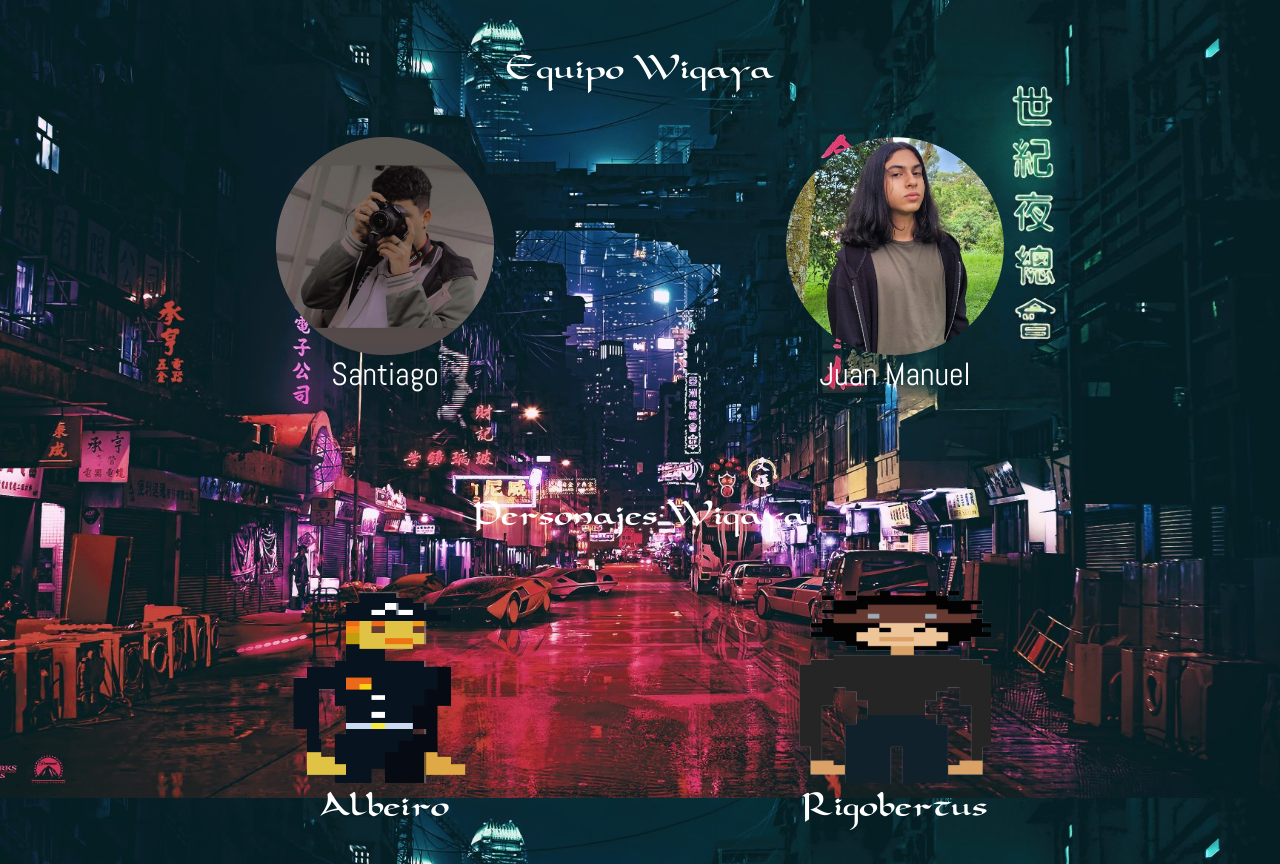
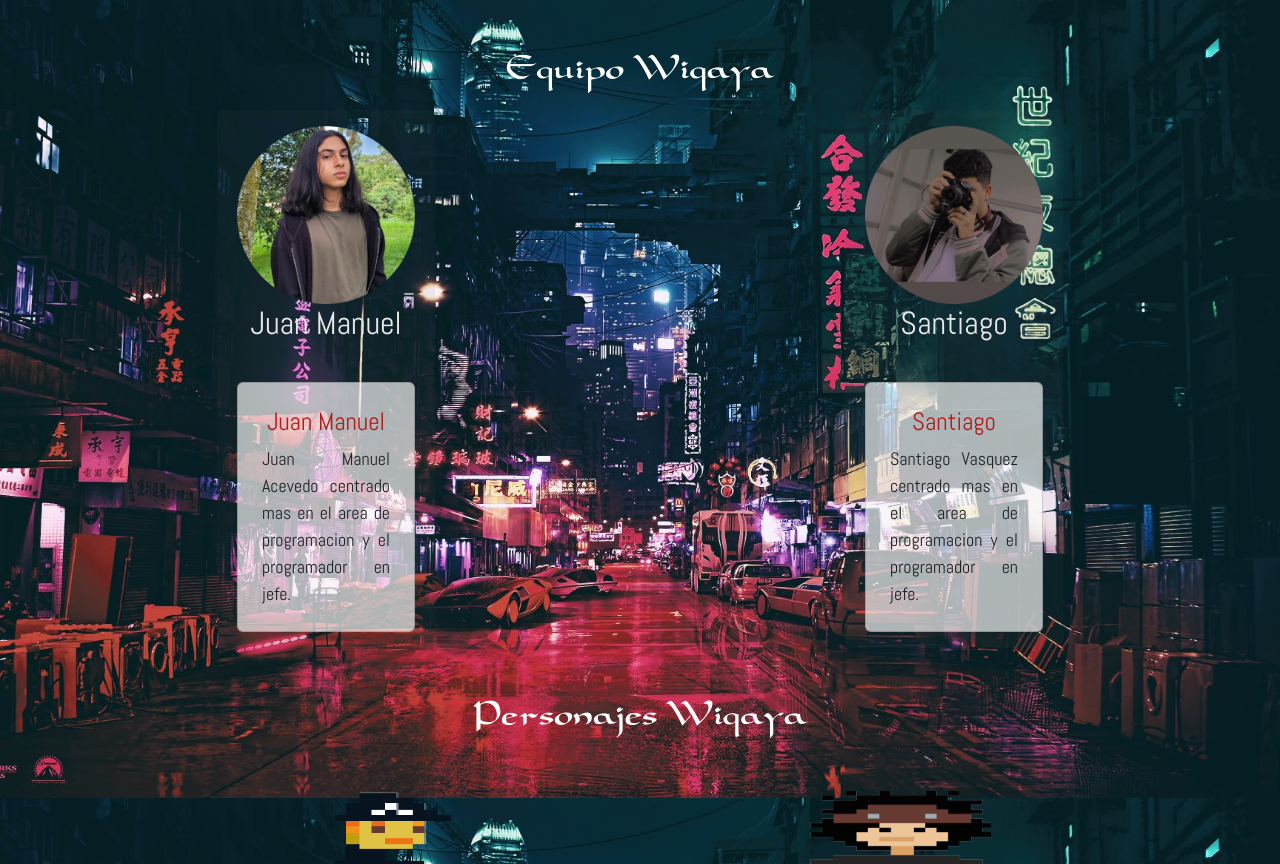
Before and after one commit to Vasquez-j11/Proyecto-final-Rubiela, a plain HTML site: page index.html in a window 1280 px wide. Shown: the part 802-1666 px from the top of the page. Drawn offline with nearby package versions, Linux system fonts and the light colour scheme.

Commit message:
subir archivos

```diff
--- a/Styles/styles.css
+++ b/Styles/styles.css
@@ -109,12 +109,44 @@ header{
     max-height: 550px;
 }
 #textyo{
-    color: #fff;
+    color: #e9e8e8;
     font-family: Abel;
 }
+#textyo:hover{
+    color: #B21F1A;
+}
+.tituyo{
+    font-family: Abel !important;
+    font-size: 25px !important;
+}
+.parrayo{
+    text-align: justify !important;
+}
+.yotrin{
+    background-color: #ffffffa9;
+    width: 100%;
+}
 #contyo{
+    margin: auto;
+    max-width: 250px;
+}
+.accordion{
+    display: flex;
+}
+.accordion-item{
+    background-color: rgba(78, 78, 78, 0.075);
+    border: none !important;
+}
 
-    max-width: 250px;
+#trin{
+    background-color: transparent;
+    box-shadow: none;
+    display: block;
+
+}
+.accordion-button::after{
+        width: 0;
+        color: #fff;
 }
 #contnaje{
     max-width: 250px;
--- a/index.html
+++ b/index.html
@@ -89,16 +89,62 @@
         <div class="container-fluid ">
             <h1 class="titutrin text-center text-sm-center text-md-center text-lg-center">Equipo Wiqaya</h1>
             <div class="row d-flex justify-content-evenly align-items-center" id="contimg">
+                <div class="accordion " id="accordionExample">
+                    <div class="col-12 col-sm-6 col-lg-6 p-3" id="contyo">
+                        <div class="accordion-item">
+                            <h2 class="accordion-header" id="headingOne">
+                                <button class="accordion-button" id="trin" type="button" data-bs-toggle="collapse"
+                                    data-bs-target="#collapseOne" aria-expanded="true" aria-controls="collapseOne">
+                                    <img src="./img/juanma.png" class="img-fluid " alt="...">
+                                        <h2 class="text-center text-sm-center text-md-center text-lg-center" id="textyo">Juan Manuel</h2>
 
-                <div class="col-12 col-lg-6 p-3" id="contyo">
-                    <img class="img-fluid" src="./img/Santiagro.png" alt="">
-                    <h2 class="text-center text-sm-center text-md-center text-lg-center" id="textyo">Santiago</h2>
-                </div>
-                <div class="col-12 col-lg-6 p-3" id="contyo">
-                    <img class="img-fluid" src="./img/juanma.png" alt="">
-                    <h2 class="text-center text-sm-center text-md-center text-lg-center" id="textyo">Juan Manuel</h2>
+                                </button>
+                            </h2>
+                            <div id="collapseOne" class="accordion-collapse collapse show" aria-labelledby="headingOne"
+                                data-bs-parent="#accordionExample">
+                                <div class="accordion-body">
+                                    <div class="card yotrin p-2">
+                                        <div class="card-body">
+                                            <h5 class="card-title text-center tituyo">Juan Manuel</h5>
+                                            <p class="card-text parrayo">Juan Manuel Acevedo centrado mas en el area de programacion y el programador en jefe.</p>
+                                        </div>
+                                    </div>
+                                </div>
+                            </div>
+                        </div>
+                    </div>
+                    <div class="col-12 col-sm-6 col-lg-6 p-3" id="contyo">
+                        <div class="accordion-item">
+                            <h2 class="accordion-header" id="headingOne">
+                                <button class="accordion-button" id="trin" type="button" data-bs-toggle="collapse"
+                                    data-bs-target="#collapseTwo" aria-expanded="true" aria-controls="collapseOne">
+                                    <img src="./img/Santiagro.png" class="img-fluid " alt="...">
+                                    <h2 class="text-center text-sm-center text-md-center text-lg-center" id="textyo">Santiago</h2>
+                                </button>
+                            </h2>
+                            <div id="collapseTwo" class="accordion-collapse collapse show" aria-labelledby="headingOne"
+                                data-bs-parent="#accordionExample">
+                                <div class="accordion-body">
+                                    <div class="card yotrin p-2">
+                                        <div class="card-body">
+                                            <h5 class="card-title text-center tituyo">Santiago</h5>
+                                            <p class="card-text parrayo">Santiago Vasquez centrado mas en el area de programacion y el programador en jefe.</p>
+                                        </div>
+                                    </div>
+                                </div>
+                            </div>
+                        </div>
+                    </div>
                 </div>
             </div>
+
+
+
+
+
+
+
+
         </div>
         <div class="container-fluid">
             <h1 class="titutrin text-center text-sm-center text-md-center text-lg-center mt-5">Personajes Wiqaya</h1>
@@ -188,7 +234,7 @@
         <div class="row">
             <div class="col-12 d-flex align-items-center justify-content-center" id="btnxd">
                 <button type="button" class="btn " id="btnzy">
-                     Juega ahora!
+                    Juega ahora!
                 </button>
             </div>
         </div>
```
